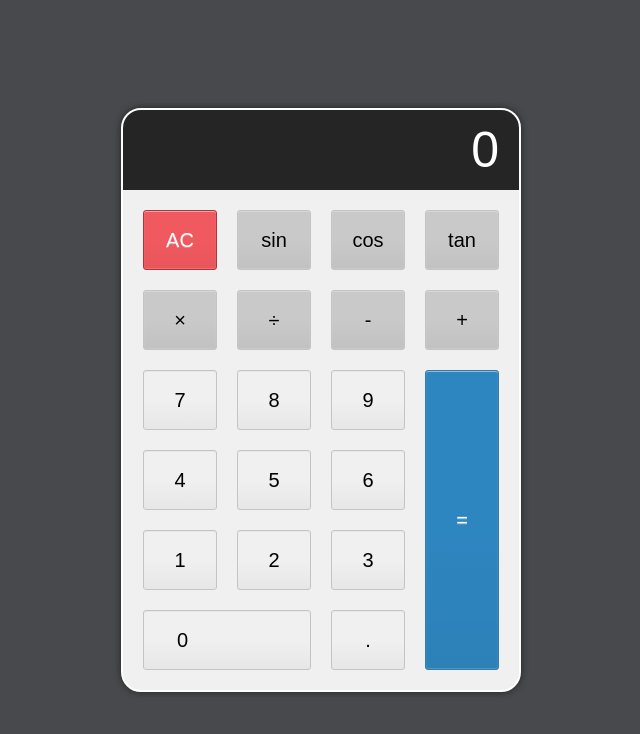
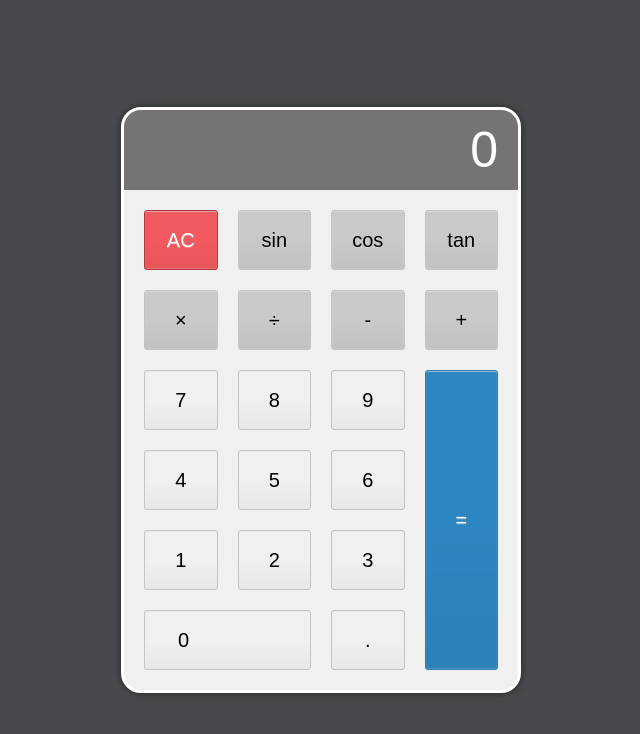
Before and after one commit to MuhammadFadhilah0063/Aplikasi-Kalkulator, a plain HTML site: page index.html in a window 1280 px wide. Shown: the whole page, without its empty margins (319-959 px from the left). Drawn offline with Linux system fonts and the light colour scheme.

Commit message:
Revisi Terakhir

```diff
--- a/css/style.css
+++ b/css/style.css
@@ -22,7 +22,7 @@ body {
     transform: translate(-50%, -50%);
     width: 400px;
     overflow: hidden;
-    border: 2px solid white;
+    border: 3px solid white;
     box-shadow: 0px 0px 7px rgb(37, 36, 36);
     background-color: rgb(241, 240, 240);
 }
@@ -32,7 +32,7 @@ body {
     font-size: 5rem;
     height: 80px;
     border: none;
-    background-color: #252525;
+    background-color: #757373;
     color: rgb(255, 255, 255);
     text-align: right;
     padding-right: 20px;
```
